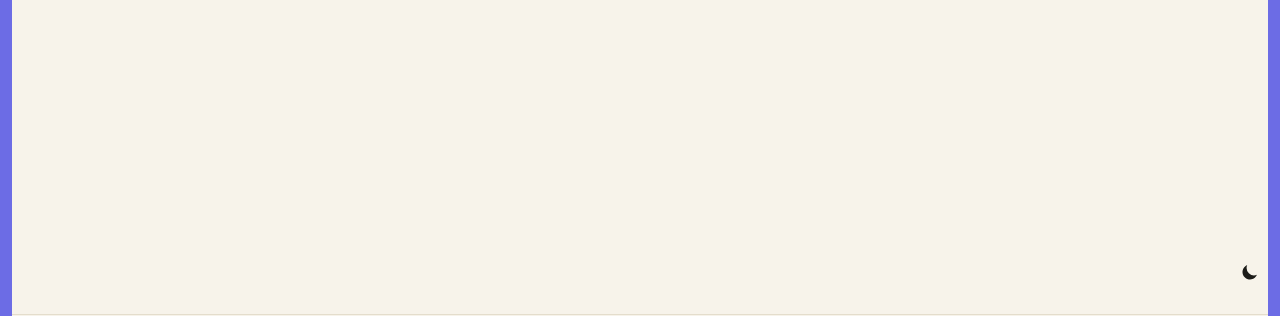
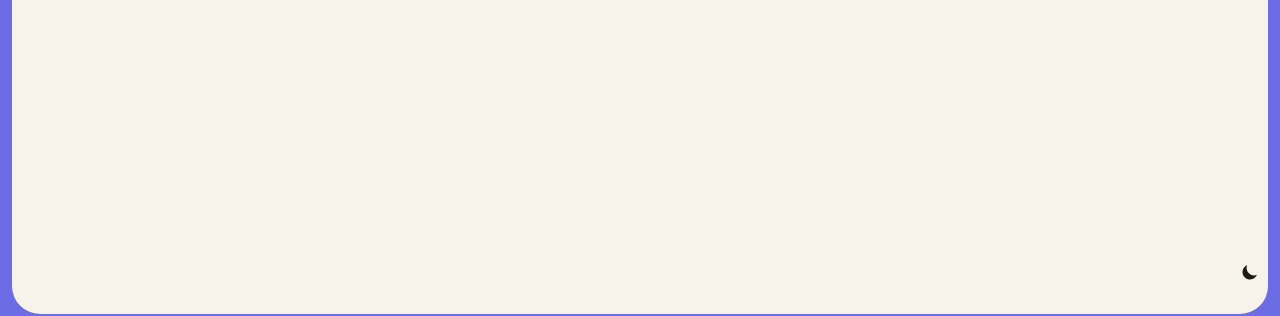
Before and after one commit to Jazztinn/voice-under-scrutiny, a Next.js app: page /history in a window 1280 px wide. Shown: the part 498-814 px from the top of the page. Built offline with nearby package versions, Linux system fonts and the light colour scheme; no server answers.

Commit message:
feat: separate footer into a fixed page frame

```diff
--- a/app/layout.tsx
+++ b/app/layout.tsx
@@ -2,7 +2,7 @@ import type { Metadata } from "next";
 import { Geist, Geist_Mono, Baloo_2 } from "next/font/google";
 import "./globals.css";
 import Nav from "@/components/Nav";
-import Footer from "@/components/Footer";
+import PageFrame from "@/components/PageFrame";
 import ThemeToggle from "@/components/ThemeToggle";
 import { THEME_INIT_SCRIPT } from "@/lib/theme";
 
@@ -69,14 +69,10 @@ export default function RootLayout({
     >
       <body className="min-h-full bg-frame p-2 sm:p-3">
         <script dangerouslySetInnerHTML={{ __html: THEME_INIT_SCRIPT }} />
-        <div className="flex flex-col overflow-hidden rounded-[1.75rem] bg-background text-foreground">
-          {/* Nav + page fill at least one full viewport, keeping the footer below the fold. */}
-          <div className="flex min-h-svh flex-col">
-            <Nav />
-            {children}
-          </div>
-          <Footer />
-        </div>
+        <PageFrame>
+          <Nav />
+          {children}
+        </PageFrame>
         <ThemeToggle className="fixed bottom-5 right-5 z-50" />
       </body>
     </html>
--- /dev/null
+++ b/components/PageFrame.tsx
@@ -0,0 +1,45 @@
+"use client";
+
+import { useEffect, useRef, useState } from "react";
+import Footer from "@/components/Footer";
+
+// Reveal footer: the footer is `position: fixed; bottom: 0`, permanently
+// painted at the viewport bottom with no document-flow height of its own.
+// The content panel reserves that height back via `margin-bottom`, which
+// gives the document real extra scroll room. Once scrolled that far, the
+// content panel's own bottom edge has receded above the viewport bottom,
+// exposing the footer beneath it — 1:1 with scroll position, no separate
+// animation.
+export default function PageFrame({ children }: { children: React.ReactNode }) {
+  const footerRef = useRef<HTMLDivElement>(null);
+  const [footerHeight, setFooterHeight] = useState(0);
+
+  useEffect(() => {
+    const el = footerRef.current;
+    if (!el) return;
+    const observer = new ResizeObserver(([entry]) => {
+      setFooterHeight(entry.contentRect.height);
+    });
+    observer.observe(el);
+    return () => observer.disconnect();
+  }, []);
+
+  return (
+    <>
+      <div
+        className="relative z-10 flex min-h-svh flex-col overflow-hidden rounded-[1.75rem] bg-background text-foreground"
+        style={{ marginBottom: footerHeight }}
+      >
+        {children}
+      </div>
+      <div
+        ref={footerRef}
+        className="fixed inset-x-0 bottom-0 z-0 px-2 pb-2 sm:px-3 sm:pb-3"
+      >
+        <div className="overflow-hidden rounded-[1.75rem] bg-background text-foreground">
+          <Footer />
+        </div>
+      </div>
+    </>
+  );
+}
```
